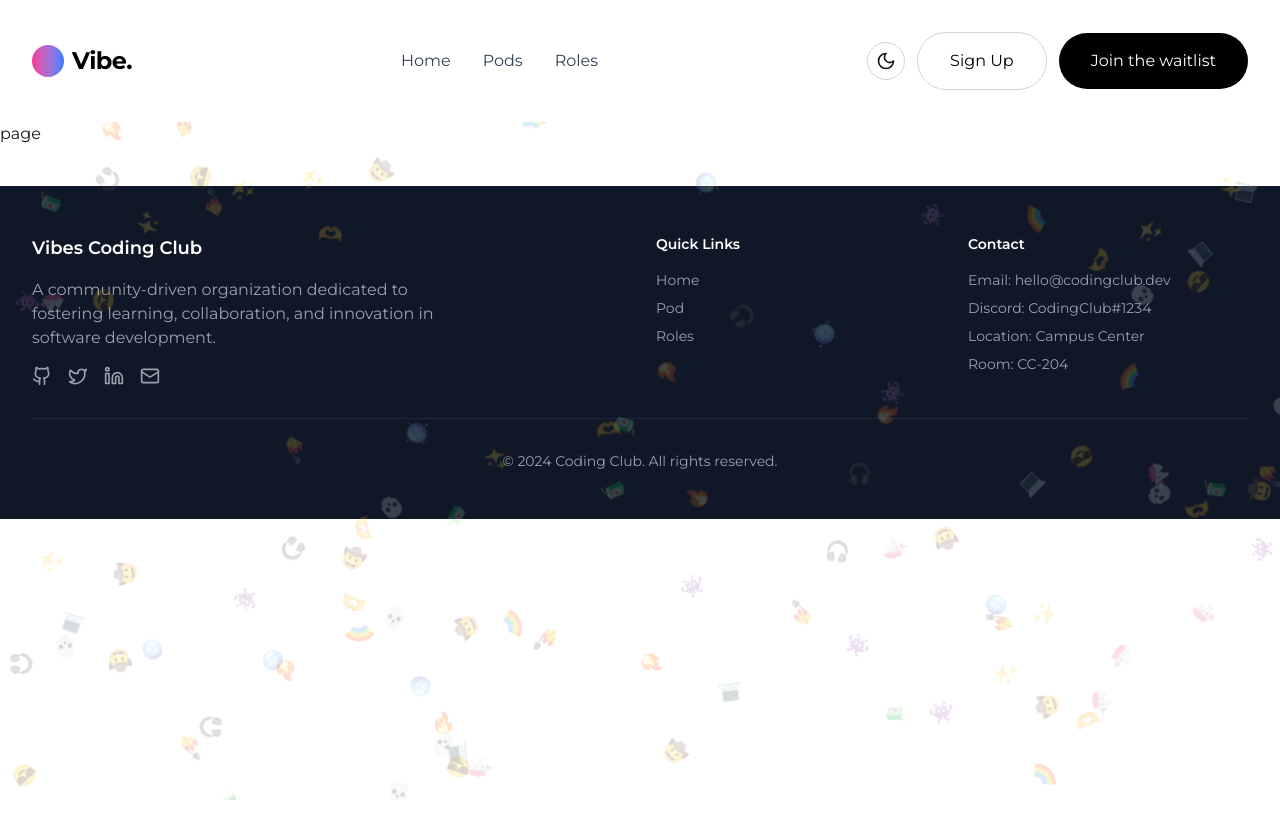
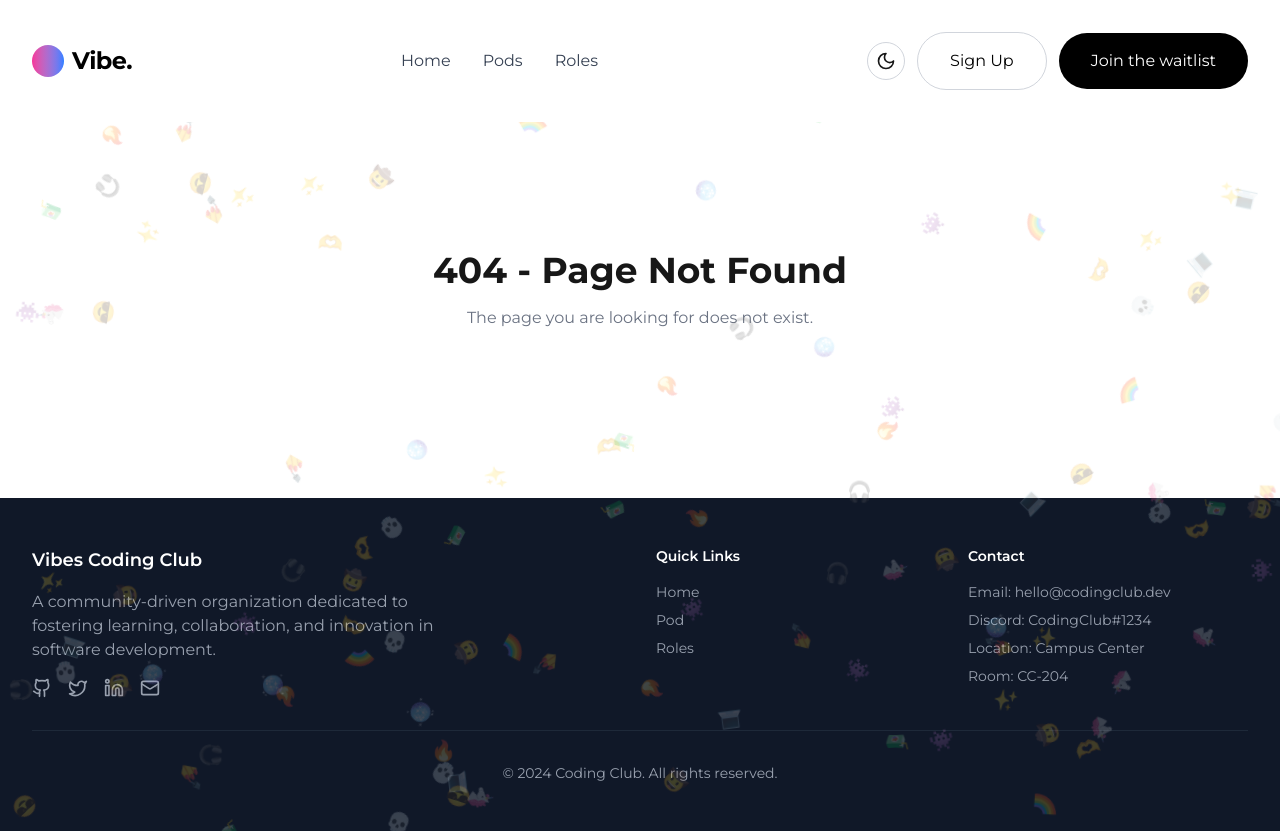
Before and after one commit to uyiekpen/vcc-page, a Next.js app: page /not-found in a window 1280 px wide. Before the commit the page ends 800 px from the top, so only its background shows below. Built offline with nearby package versions, Linux system fonts and the light colour scheme; no server answers.

Commit message:
new updates

```diff
--- a/src/app/(root)/not-found/page.tsx
+++ b/src/app/(root)/not-found/page.tsx
@@ -1,9 +1,11 @@
-import React from 'react'
-
-const page = () => {
+// app/not-found.tsx
+export default function NotFound() {
   return (
-    <div>page</div>
-  )
+    <div className="text-center py-32">
+      <h1 className="text-4xl font-bold">404 - Page Not Found</h1>
+      <p className="mt-4 text-gray-500">
+        The page you are looking for does not exist.
+      </p>
+    </div>
+  );
 }
-
-export default page
```
